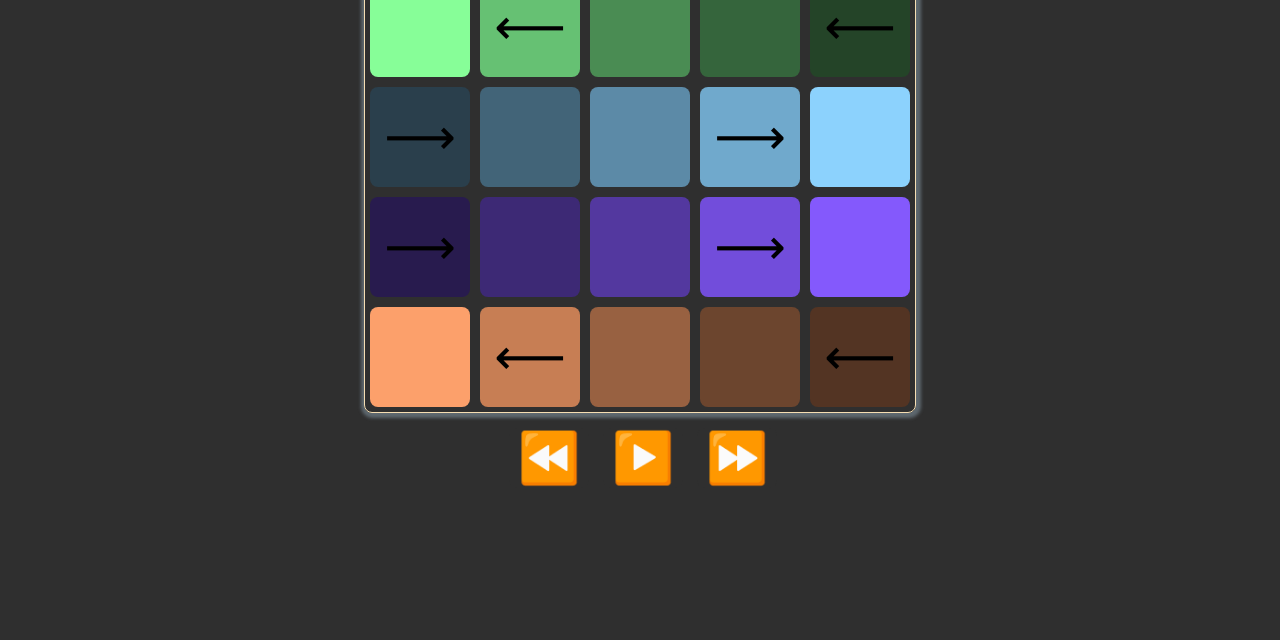
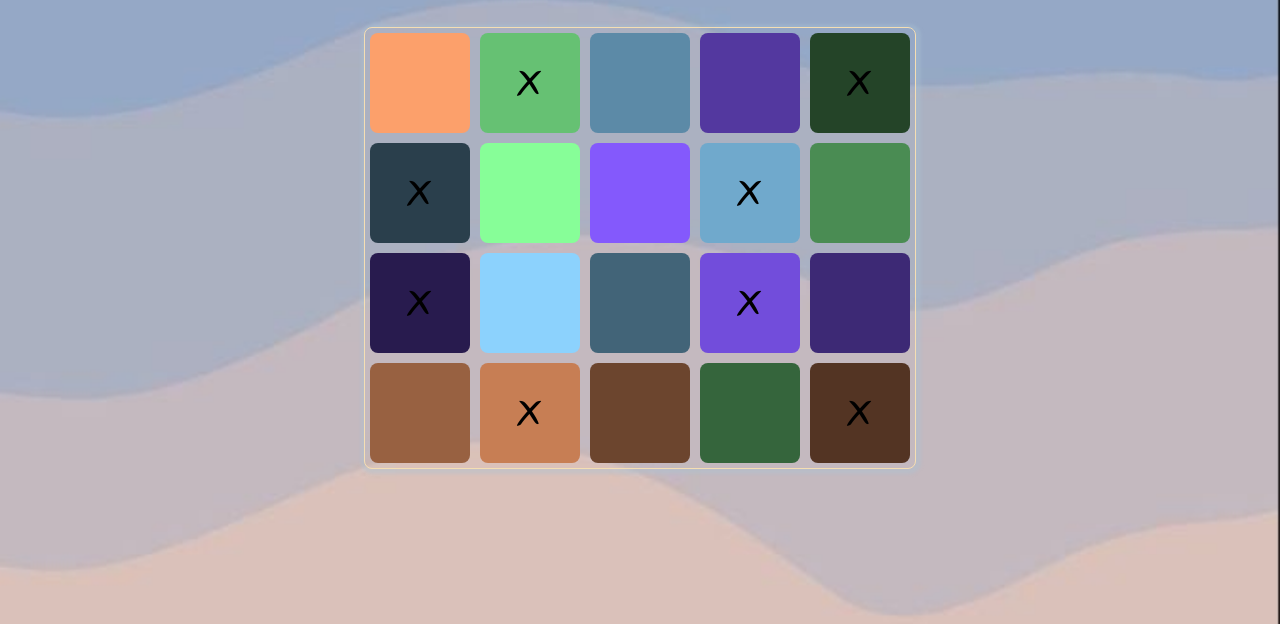
Before and after one commit to KhaledAbdElazem/AI_Hue_Color_Puzzle_game, a plain HTML site: page Levels/lv5/index.html in a window 1280 px wide. Shown: the part 176-816 px from the top of the page. Drawn offline with Linux system fonts and the light colour scheme; files that its build step writes are made by us from their sources.

Commit message:
added level 4 & 5

```diff
--- a/Levels/lv5/index.html
+++ b/Levels/lv5/index.html
@@ -3,41 +3,22 @@
   <head>
     <meta charset="UTF-8" />
     <link rel="stylesheet" href="style.css" />
-    <link rel="stylesheet" href="../lv4,5,6.css" />
-
-    <title>the git hup one</title>
+    <link rel="stylesheet" href="../../css/levels.css" />
+    <link
+      rel="stylesheet"
+      href="https://cdnjs.cloudflare.com/ajax/libs/font-awesome/5.15.4/css/all.min.css"
+    />
+    <title>level-4</title>
+    <style>
+      .game {
+        grid-template-columns: repeat(5, 1fr);
+      }
+    </style>
   </head>
   <body>
-    <div class="box">
-      <div class="game">
-        <button id="button1" , class="st"></button>
-        <button id="button2">⟵</button>
-        <button id="button3" , class="st"></button>
-        <button id="button4" , class="st"></button>
-        <button id="button5">⟵</button>
-        <button id="button6">⟶</button>
-        <button id="button7" , class="st"></button>
-        <button id="button8" , class="st"></button>
-        <button id="button9">⟶</button>
-        <button id="button10" , class="st"></button>
-        <button id="button11">⟶</button>
-        <button id="button12" , class="st"></button>
-        <button id="button13" , class="st"></button>
-        <button id="button14">⟶</button>
-        <button id="button15" , class="st"></button>
-        <button id="button16" , class="st"></button>
-        <button id="button17">⟵</button>
-        <button id="button18" , class="st"></button>
-        <button id="button19" , class="st"></button>
-        <button id="button20">⟵</button>
-      </div>
-      <div class="controls">
-        <button id="⏪"><a href="../lv4/index.html">⏪</a></button>
-        <button id="▶️" , onclick="shuffleColors()">▶️</button>
-        <button id="⏩"><a href="../lv6/index.html">⏩</a></button>
-      </div>
-    </div>
-    <!-- <button id="shuffleButton" ,onclick="shuffleColors()">shuffle</button> -->
+    <header></header>
+    <div id="box"></div>
+    <script src="../../js/header.js"></script>
     <script src="main.js"></script>
   </body>
 </html>
--- a/Levels/lv5/main.js
+++ b/Levels/lv5/main.js
@@ -1,3 +1,35 @@
+
+function generateGameHTML() {
+  const gameDiv = document.createElement("div");
+  gameDiv.classList.add("game");
+
+  const buttons = [];
+  for (let i = 1; i <= 20; i++) {
+    const button = document.createElement("button");
+    button.id = "button" + i;
+
+    if (
+      i === 2 ||
+      i === 5 ||
+      i === 6 ||
+      i === 9 ||
+      i === 11 ||
+      i === 14 ||
+      i === 17 ||
+      i === 20
+    ) {
+      button.textContent = "🗴";
+    } else {
+      button.classList.add("st");
+    }
+    buttons.push(button);
+    gameDiv.appendChild(button);
+  }
+  return gameDiv;
+}
+const parentElement = document.getElementById("box");
+parentElement.appendChild(generateGameHTML());
+
 let originalColors = [
   "#87FE98", //1
   // "#66C173", //2
@@ -46,8 +78,12 @@ function checkWin() {
   }
 
   if (isWin) {
-    alert("Congratulations! You won!");
-    // window.location.href = "../lv4/index.html";
+    clearInterval(intervalID); // Stop the timer
+    // Display alert after 1 second
+    setTimeout(function () {
+      const timeTaken = document.getElementById("timer").innerText;
+      alert("You win! Time taken: " + timeTaken);
+    }, 500);
   } else {
     console.log("Not a win yet.");
   }
@@ -107,6 +143,7 @@ function shuffleColors() {
     buttonElements[i].style.backgroundColor = colors[i];
   }
 }
+shuffleColors();
 
 function swapColors(button1, button2) {
   const color1 = button1.style.backgroundColor;
@@ -121,6 +158,7 @@ document.addEventListener("DOMContentLoaded", function () {
 
   buttons.forEach((button) => {
     button.addEventListener("click", function () {
+      // button.style.border = "4px solid wheat";
       if (!firstButton) {
         firstButton = this;
       } else {
--- a/css/lv1,2,3.css
+++ b/css/levels.css
@@ -25,7 +25,7 @@ button {
   width: 100px;
   border-radius: 8px;
   border: none;
-  cursor: pointer;
+  cursor: default;
   margin: 5px;
   font-size: 50px;
   /* filter: brightness() (200%); */
@@ -33,6 +33,7 @@ button {
 
 .st {
   transition: 0.3s ease;
+  cursor: pointer;
 }
 .st:hover {
   transform: scale(1.1);
--- a/css/lv4,5,6.css
+++ /dev/null
@@ -1,53 +0,0 @@
-body {
-  background-color: rgb(47, 47, 47);
-  color: lightsteelblue;
-  display: flex;
-  justify-content: center;
-  align-items: center;
-  height: 100vh;
-}
-.game {
-  width: auto;
-  height: auto;
-  display: grid;
-  grid-template-columns: repeat(5, 1fr);
-  border: 1px solid wheat;
-  border-radius: 8px;
-
-  box-shadow: 1px 1px 3.5px 4px rgba(169, 194, 214, 0.384);
-}
-button {
-  height: 100px;
-  width: 100px;
-  border-radius: 8px;
-  border: none;
-  cursor: pointer;
-  margin: 5px;
-  font-size: 50px;
-}
-
-.st {
-  transition: 0.3s ease;
-}
-.st:hover {
-  transform: scale(1.1);
-
-  border: 2.5px solid rgb(202, 213, 235);
-  box-shadow: 0px 0px 2px 3.5px rgba(54, 52, 52, 0.5);
-}
-a {
-  text-decoration: none;
-  color: black;
-}
-#▶️,
-#⏪,
-#⏩ {
-  height: 60px;
-  width: 80px;
-  background-color: rgb(47, 47, 47);
-}
-
-.controls {
-  margin-top: 10px;
-  margin-left: 140px;
-}
--- a/js/main.js
+++ b/js/main.js
@@ -36,3 +36,5 @@ for (let i = 1; i <= 5; i++) {
 document.getElementById("lvs1").textContent = "1";
 document.getElementById("lvs2").textContent = "2";
 document.getElementById("lvs3").textContent = "3";
+document.getElementById("lvs4").textContent = "4";
+document.getElementById("lvs5").textContent = "5";
```
Also changed, not shown: Levels/lv1/index.html (+3 -5 lines), Levels/lv2/index.html (+2 -2 lines), Levels/lv3/index.html (+2 -2 lines), Levels/lv4/index.html (+14 -34 lines), Levels/lv4/main.js (+39 -2 lines).
